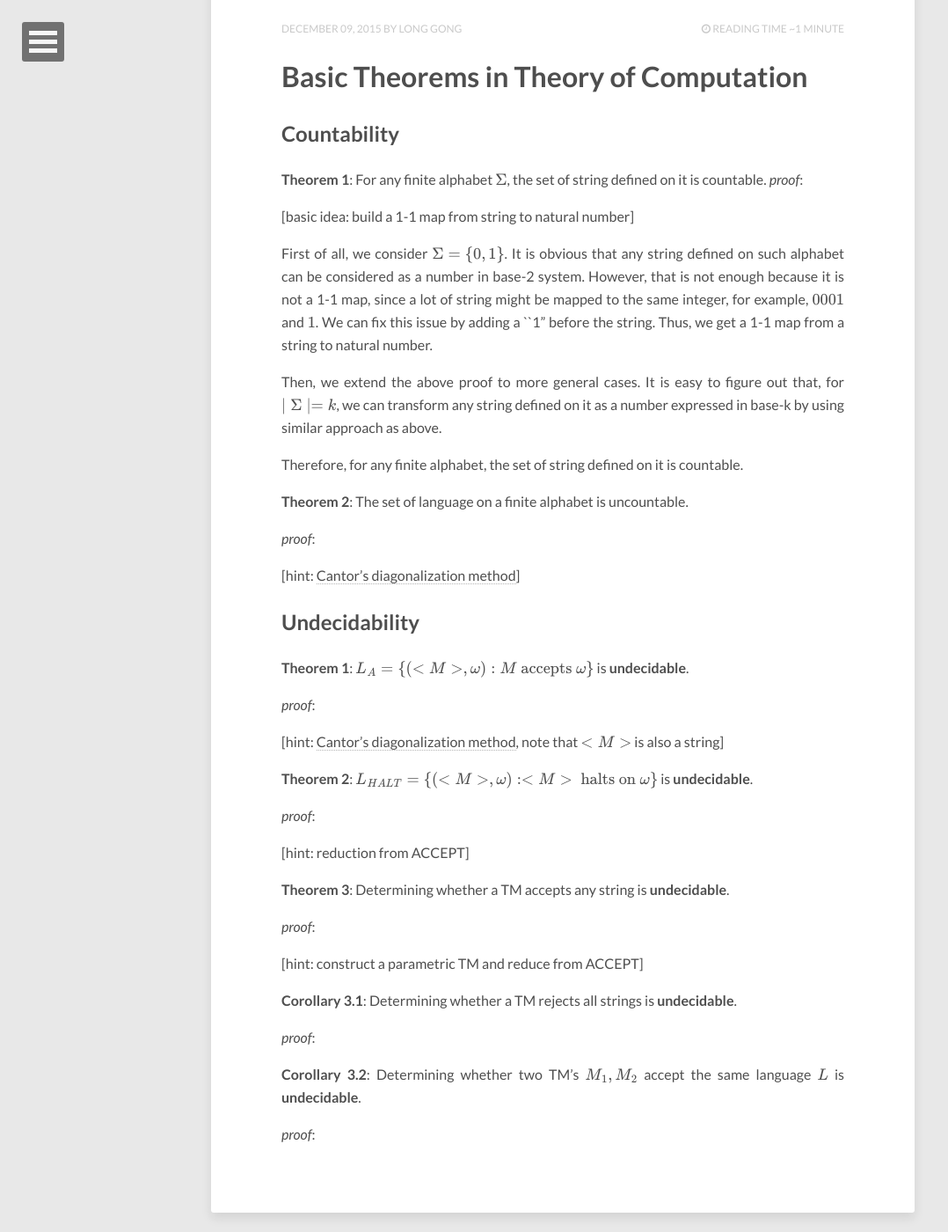
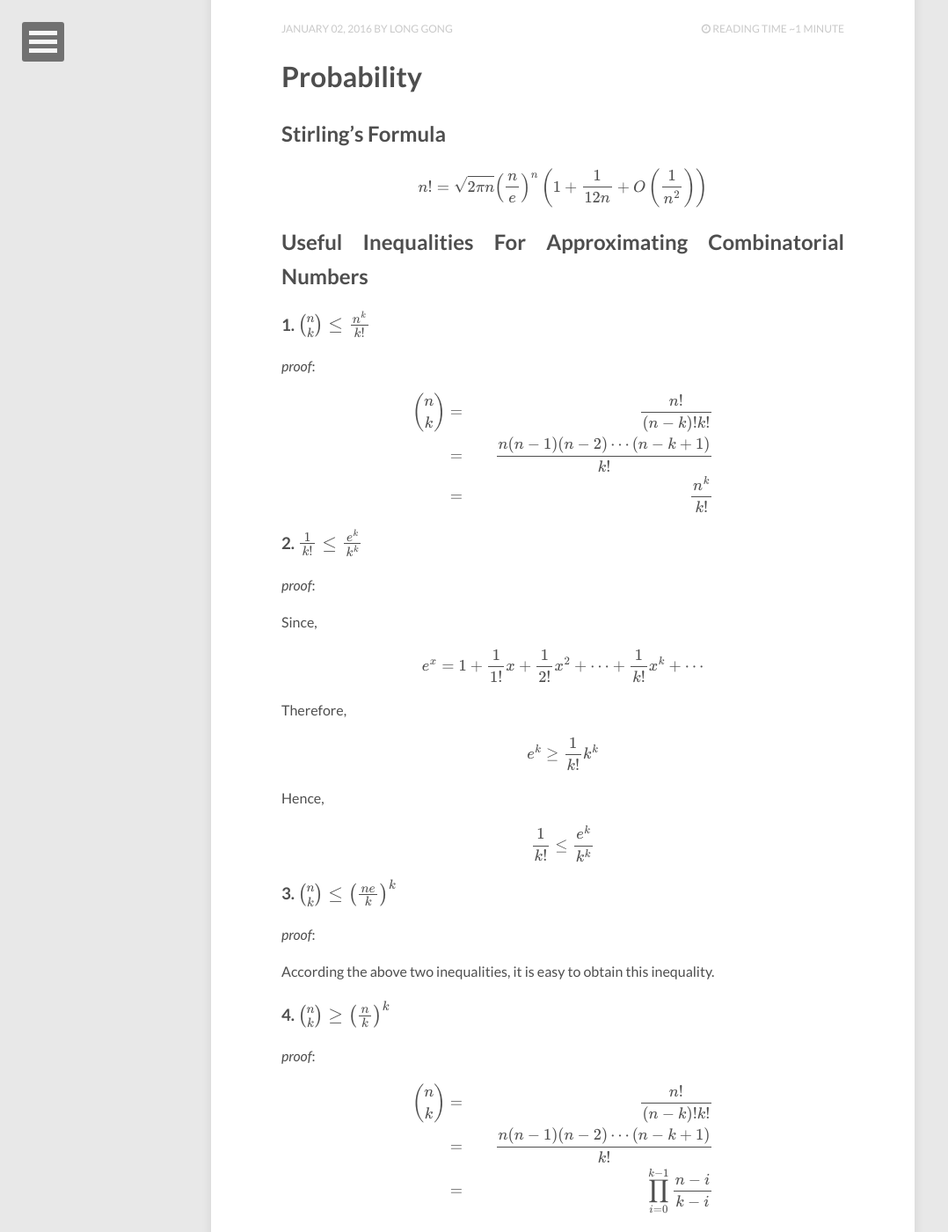
Before and after one commit to xlong88/xlong88.github.io, a Jekyll site: the page built from index.html, in a window 1280 px wide and 1400 px high, scrolled down 475 px. Shown: the whole window at 88% size, without its empty margins (0-1078 px from the left). Built offline with Jekyll 4.4.1, drawn with Linux system fonts in a browser that asks for light colours; nearby versions of some CDN libraries; formulas are drawn with MathJax 3; the list of posts is cut into pages by our own code; some of the changed text lies outside the part shown.

Commit message:
new post

```diff
--- /dev/null
+++ b/_posts/2016-01-02-useful-inequalities.md
@@ -0,0 +1,74 @@
+---
+layout: post
+title: Probability
+description: "useful probability"
+tags: [AM post]
+image:
+  background: triangular.png
+---
+
+## Stirling's Formula
+
+$$
+n!=\sqrt{2\pi n}\left(\frac{n}{e}\right)^n\left(1 + \frac{1}{12n} + O\left(\frac{1}{n^2}\right)\right)
+$$
+
+## Useful Inequalities For Approximating Combinatorial Numbers
+
+### 1. \\(\binom{n}{k}\le \frac{n^k}{k!}\\)
+
+_proof_:
+
+$$\begin{aligned}\binom{n}{k} &=& \frac{n!}{(n-k)! k!}\\
+                              &=& \frac{n(n-1)(n-2)\cdots (n -k + 1)}{k!}\\
+                              &=& \frac{n^k}{k!}
+  \end{aligned}
+$$
+
+### 2. $$\frac{1}{k!} \le \frac{e^k}{k^k}$$
+
+_proof_:
+
+Since,
+
+$$e^x = 1 + \frac{1}{1!}x + \frac{1}{2!}x^2 + \cdots + \frac{1}{k!}x^k + \cdots$$
+
+Therefore,
+
+$$e^k \ge \frac{1}{k!}k^k$$
+
+Hence,
+
+$$\frac{1}{k!} \le \frac{e^k}{k^k}$$
+
+### 3. \\(\binom{n}{k}\le \left(\frac{ne}{k}\right)^k\\)
+
+_proof_:
+
+According the above two inequalities, it is easy to obtain this inequality.
+
+
+### 4. \\(\binom{n}{k} \ge \left(\frac{n}{k}\right)^k\\)
+
+_proof_:
+
+$$\begin{aligned}\binom{n}{k} &=& \frac{n!}{(n-k)! k!}\\
+                              &=& \frac{n(n-1)(n-2)\cdots (n -k + 1)}{k!}\\
+                              &=& \prod_{i = 0}^{k - 1} \frac{n - i}{k - i}
+  \end{aligned}
+$$
+
+As,
+
+$$n \ge k \ge 0 \Rightarrow in \ge ik \forall i > 0$$
+
+Hence, for any $$i = 1,2,...,k-1$$,
+
+$$kn - ik \ge kn - in \Rightarrow \frac{n-i}{k-i} \ge \frac{n}{k}$$
+
+Therefore,
+
+$$\begin{aligned}\binom{n}{k} &=& \prod_{i = 0}^{k - 1} \frac{n - i}{k - i}\\
+                              &\ge& \prod_{i = 0}^{k - 1}\frac{n}{k}\\
+                              &=& \left(\frac{n}{k}\right)^k
+$$
```
Also changed, not shown: _posts/2015-11-01-useful-probabilty.md (+0 -11 lines).
